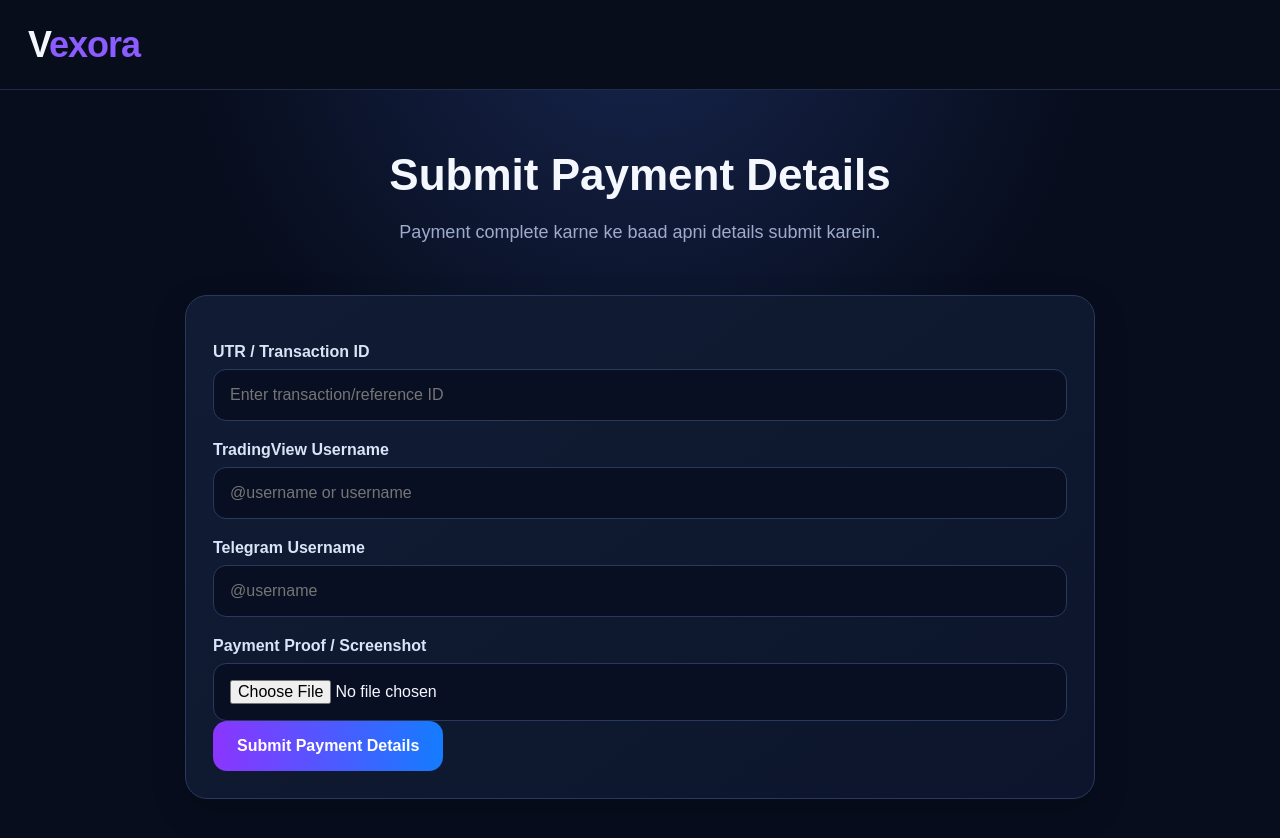
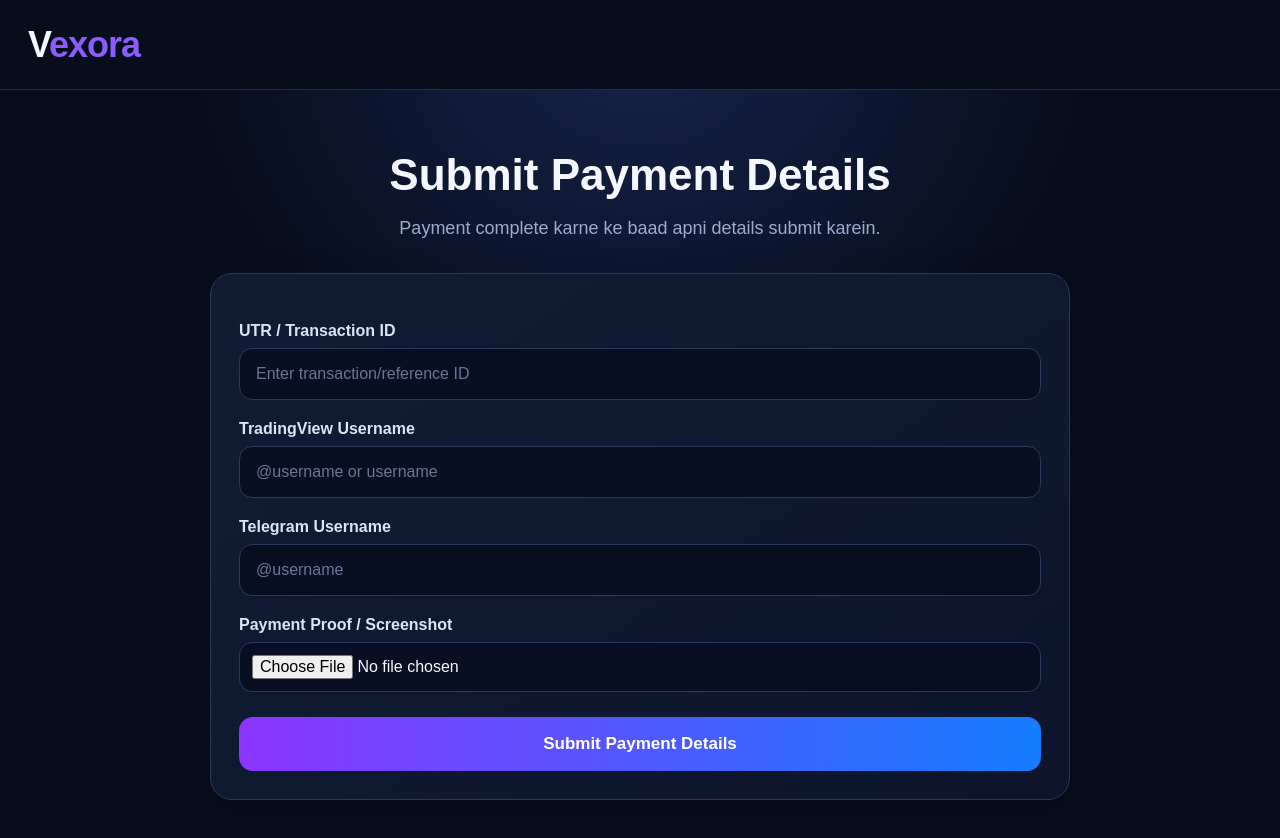
Before and after one commit to nipul830/Vexora, a website: page submit.html in a window 1280 px wide. Drawn offline with Linux system fonts and the light colour scheme.

Commit message:
Update submit.html

```diff
--- a/submit.html
+++ b/submit.html
@@ -1,10 +1,402 @@
-<!doctype html><html lang="en"><head><meta charset="utf-8"><meta name="viewport" content="width=device-width,initial-scale=1"><title>Submit Payment Details</title><link rel="stylesheet" href="/styles.css"></head><body>
-<header class="topbar"><div class="logo">V<span>exora</span></div></header>
-<main class="container"><section class="hero-small"><h1>Submit Payment Details</h1><p>Payment complete karne ke baad apni details submit karein.</p></section>
-<section class="card"><form action="/submit-payment" method="POST" enctype="multipart/form-data">
-<label>UTR / Transaction ID</label><input type="text" name="transactionId" placeholder="Enter transaction/reference ID" required>
-<label>TradingView Username</label><input type="text" name="tradingview" placeholder="@username or username" required>
-<label>Telegram Username</label><input type="text" name="telegram" placeholder="@username" required>
-<label>Payment Proof / Screenshot</label><input type="file" name="proof" accept="image/*" required>
-<button class="btn" type="submit">Submit Payment Details</button>
-</form></section></main></body></html>
+<!doctype html>
+<html lang="en">
+
+<head>
+  <meta charset="utf-8">
+  <meta name="viewport" content="width=device-width,initial-scale=1">
+
+  <title>Submit Payment Details</title>
+
+  <style>
+
+    * {
+      box-sizing: border-box;
+    }
+
+    html {
+      min-height: 100%;
+    }
+
+    body {
+      margin: 0;
+      min-height: 100vh;
+
+      font-family:
+        Arial,
+        Helvetica,
+        sans-serif;
+
+      color: #f5f7ff;
+
+      background:
+        radial-gradient(
+          circle at 50% 0%,
+          #17254d 0%,
+          transparent 42%
+        ),
+        #070d1d;
+    }
+
+
+    /* HEADER */
+
+    .topbar {
+      height: 90px;
+
+      display: flex;
+      align-items: center;
+
+      padding: 0 28px;
+
+      background: #080d1b;
+
+      border-bottom:
+        1px solid #202c49;
+    }
+
+
+    .logo {
+      font-size: 36px;
+      font-weight: 800;
+
+      letter-spacing: -1px;
+    }
+
+
+    .logo span {
+      color: #8b5cff;
+    }
+
+
+    /* MAIN */
+
+    .container {
+      width: 100%;
+      max-width: 900px;
+
+      margin: auto;
+
+      padding:
+        35px 20px 60px;
+    }
+
+
+    /* HERO */
+
+    .hero-small {
+      text-align: center;
+
+      padding:
+        25px 10px 30px;
+    }
+
+
+    .hero-small h1 {
+      margin: 0 0 14px;
+
+      font-size: 44px;
+
+      color: #f5f7ff;
+    }
+
+
+    .hero-small p {
+      margin: 0;
+
+      color: #9eaccb;
+
+      font-size: 18px;
+
+      line-height: 1.6;
+    }
+
+
+    /* CARD */
+
+    .card {
+      background:
+        linear-gradient(
+          145deg,
+          #111c34,
+          #0c152b
+        );
+
+      border:
+        1px solid #29395b;
+
+      border-radius: 22px;
+
+      padding: 28px;
+
+      margin-bottom: 18px;
+
+      box-shadow:
+        0 12px 35px
+        rgba(0,0,0,.18);
+    }
+
+
+    /* LABEL */
+
+    label {
+      display: block;
+
+      margin:
+        20px 0 8px;
+
+      color: #dbe3f7;
+
+      font-size: 16px;
+
+      font-weight: 700;
+    }
+
+
+    /* INPUT */
+
+    input[type="text"],
+    input[type="file"] {
+
+      width: 100%;
+
+      padding: 16px;
+
+      border:
+        1px solid #29395b;
+
+      border-radius: 13px;
+
+      background: #080f22;
+
+      color: #f5f7ff;
+
+      font-size: 16px;
+
+      outline: none;
+    }
+
+
+    input[type="text"]::placeholder {
+      color: #687796;
+    }
+
+
+    input[type="text"]:focus,
+    input[type="file"]:focus {
+
+      border-color: #8b5cff;
+
+      box-shadow:
+        0 0 0 2px
+        rgba(139,92,255,.12);
+    }
+
+
+    /* FILE INPUT */
+
+    input[type="file"] {
+      padding: 12px;
+
+      cursor: pointer;
+    }
+
+
+    /* BUTTON */
+
+    .btn {
+
+      display: inline-block;
+
+      width: 100%;
+
+      margin-top: 25px;
+
+      padding: 17px;
+
+      border: 0;
+
+      border-radius: 14px;
+
+      background:
+        linear-gradient(
+          90deg,
+          #8b35ff,
+          #147cff
+        );
+
+      color: #ffffff;
+
+      font-size: 17px;
+
+      font-weight: 800;
+
+      cursor: pointer;
+
+      text-align: center;
+
+      transition: .2s;
+    }
+
+
+    .btn:hover {
+      transform: translateY(-1px);
+
+      opacity: .94;
+    }
+
+
+    .btn:active {
+      transform: scale(.99);
+    }
+
+
+    /* MOBILE */
+
+    @media (max-width: 600px) {
+
+      .topbar {
+        height: 80px;
+
+        padding: 0 18px;
+      }
+
+
+      .logo {
+        font-size: 32px;
+      }
+
+
+      .container {
+        padding:
+          25px 16px 50px;
+      }
+
+
+      .hero-small h1 {
+        font-size: 34px;
+      }
+
+
+      .hero-small p {
+        font-size: 16px;
+      }
+
+
+      .card {
+        padding: 21px;
+      }
+
+
+      .btn {
+        font-size: 16px;
+      }
+    }
+
+  </style>
+</head>
+
+
+<body>
+
+
+<header class="topbar">
+
+  <div class="logo">
+    V<span>exora</span>
+  </div>
+
+</header>
+
+
+<main class="container">
+
+
+  <section class="hero-small">
+
+    <h1>
+      Submit Payment Details
+    </h1>
+
+    <p>
+      Payment complete karne ke baad
+      apni details submit karein.
+    </p>
+
+  </section>
+
+
+  <section class="card">
+
+    <form
+      action="/submit-payment"
+      method="POST"
+      enctype="multipart/form-data"
+    >
+
+
+      <label>
+        UTR / Transaction ID
+      </label>
+
+      <input
+        type="text"
+        name="transactionId"
+        placeholder="Enter transaction/reference ID"
+        required
+      >
+
+
+      <label>
+        TradingView Username
+      </label>
+
+      <input
+        type="text"
+        name="tradingview"
+        placeholder="@username or username"
+        required
+      >
+
+
+      <label>
+        Telegram Username
+      </label>
+
+      <input
+        type="text"
+        name="telegram"
+        placeholder="@username"
+        required
+      >
+
+
+      <label>
+        Payment Proof / Screenshot
+      </label>
+
+      <input
+        type="file"
+        name="proof"
+        accept="image/*"
+        required
+      >
+
+
+      <button
+        class="btn"
+        type="submit"
+      >
+        Submit Payment Details
+      </button>
+
+
+    </form>
+
+  </section>
+
+
+</main>
+
+
+</body>
+</html>
```
